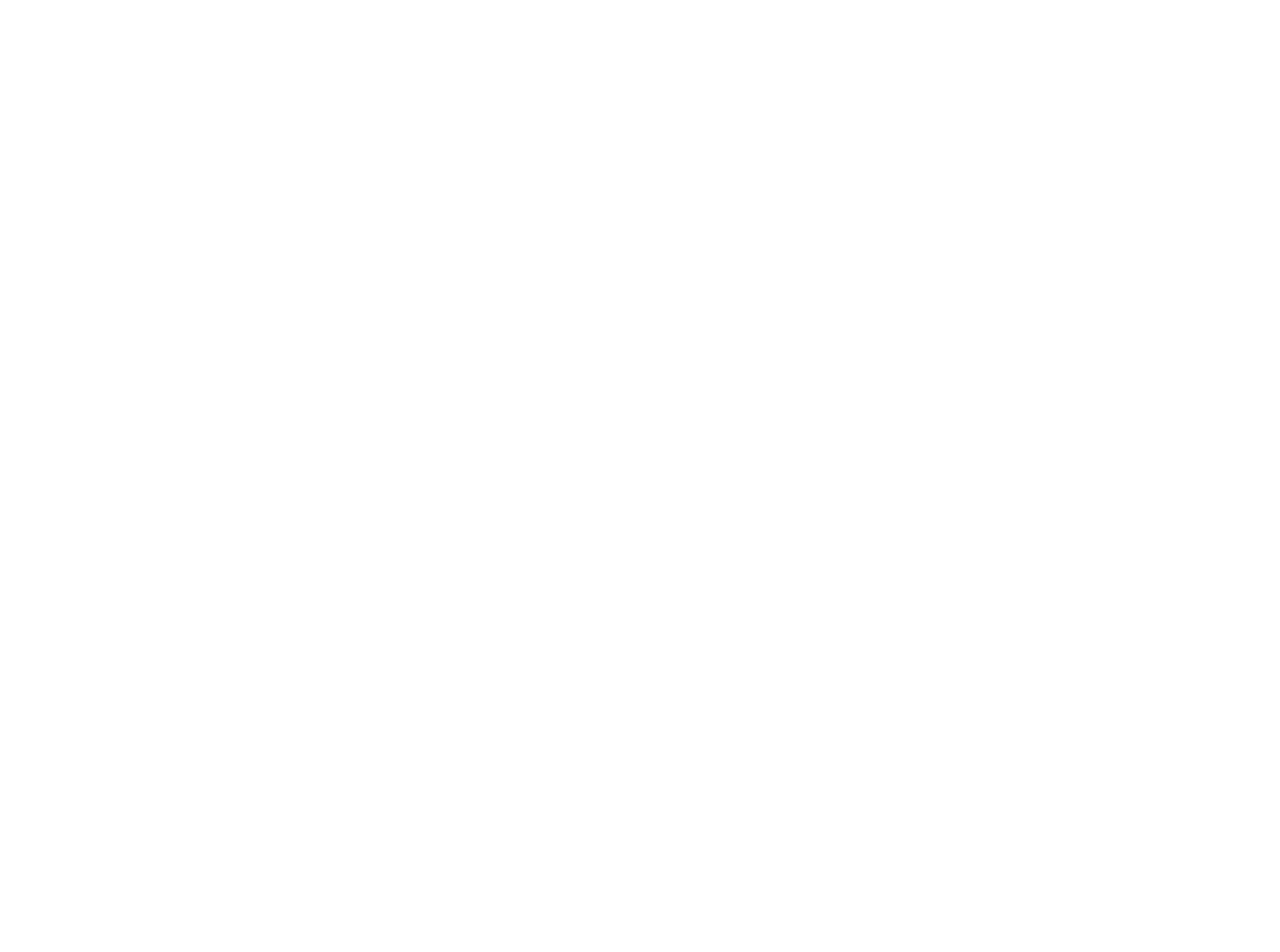
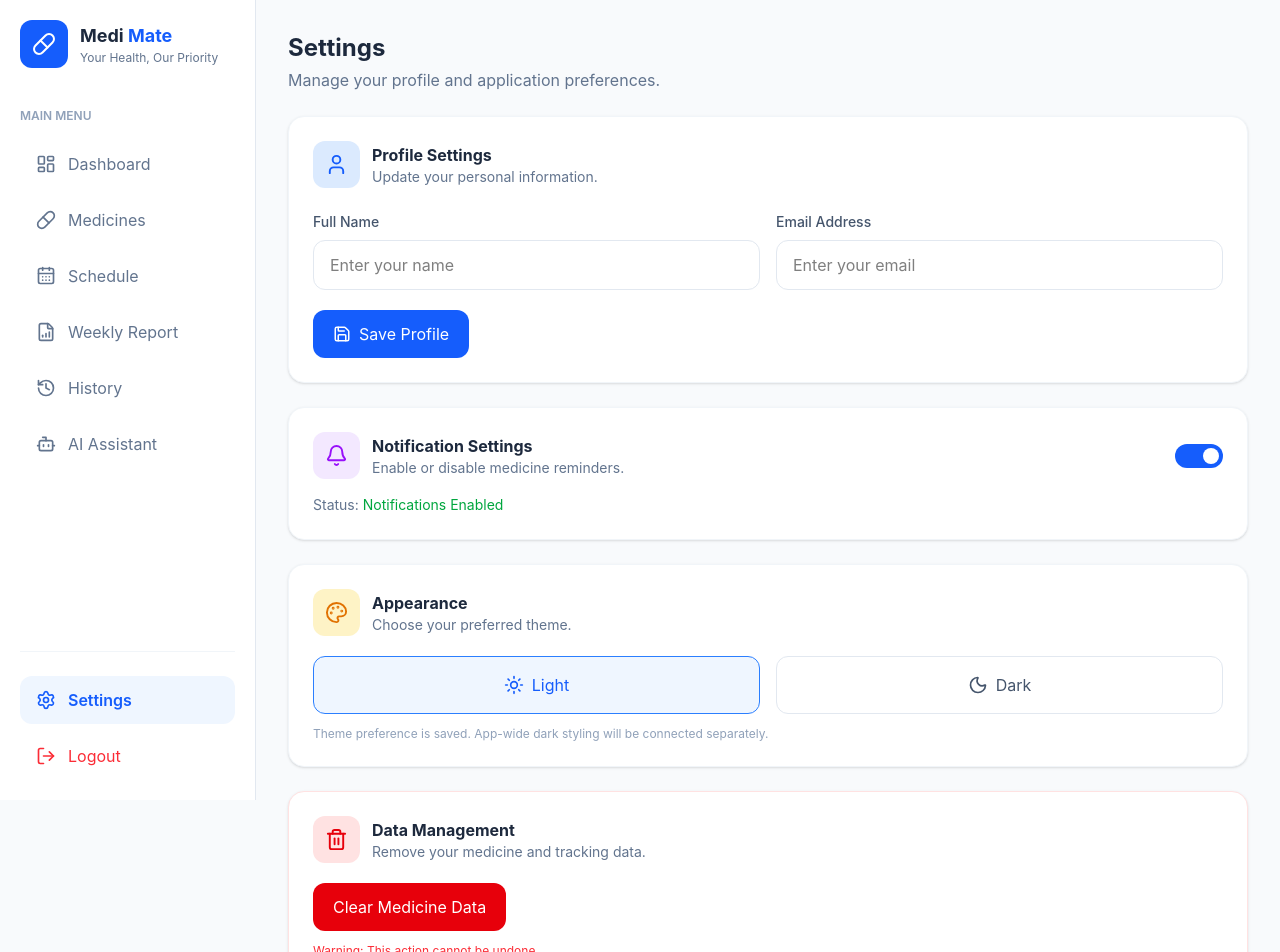
Before and after one commit to krishna45kumar/MediMate, a React (Vite) app in the folder frontend/: page /settings in a window 1280 px wide. Before the commit this address had no page. Shown: the top 952 px of the page. Before the commit the page ends 800 px from the top, so only its background shows below. Built offline with nearby package versions, Linux system fonts and the light colour scheme.

Commit message:
Profile Settings

```diff
--- a/frontend/src/App.jsx
+++ b/frontend/src/App.jsx
@@ -8,6 +8,7 @@ import WeeklyReport from "./pages/WeeklyReport";
 import DashboardLayout from "./components/DashboardLayout";
 import Schedule from "./pages/Schedule";
 import History from "./pages/History";
+import Settings from "./pages/Settings";
 
 function App() {
   return (
@@ -57,6 +58,14 @@ function App() {
     </DashboardLayout>
   }
 />
+<Route
+  path="/settings"
+  element={
+    <DashboardLayout>
+      <Settings />
+    </DashboardLayout>
+  }
+/>
       </Routes>
     </BrowserRouter>
   );
--- a/frontend/src/components/Sidebar.jsx
+++ b/frontend/src/components/Sidebar.jsx
@@ -101,13 +101,19 @@ function Sidebar() {
             {/* Bottom menu */}
             <div className="mt-auto pt-6 border-t border-slate-100 flex flex-col gap-2">
 
-                <button
-                    type="button"
-                    className="flex items-center gap-3 px-4 py-3 rounded-xl text-slate-500 hover:bg-slate-50"
-                >
-                    <Settings size={20} />
-                    <span>Settings</span>
-                </button>
+               <NavLink
+  to="/settings"
+  className={({ isActive }) =>
+    `flex items-center gap-3 px-4 py-3 rounded-xl transition ${
+      isActive
+        ? "bg-blue-50 text-blue-600 font-semibold"
+        : "text-slate-500 hover:bg-slate-50 hover:text-slate-800"
+    }`
+  }
+>
+  <Settings size={20} />
+  <span>Settings</span>
+</NavLink>
 
                 <button
                     type="button"
--- a/frontend/src/pages/Dashboard.jsx
+++ b/frontend/src/pages/Dashboard.jsx
@@ -172,8 +172,17 @@ useEffect(() => {
 useEffect(() => {
   let intervalId;
   let isActive = true;
+async function startReminders() {
 
-  async function startReminders() {
+    // Check Notification Setting
+    const notificationsEnabled =
+      localStorage.getItem("medicineNotificationsEnabled") !== "false";
+
+    if (!notificationsEnabled) {
+      console.log("Medicine notifications are disabled in Settings.");
+      return;
+    }
+
     if (!("Notification" in window)) {
       console.log("Browser notifications are not supported.");
       return;
--- /dev/null
+++ b/frontend/src/pages/Settings.jsx
@@ -0,0 +1,276 @@
+
+import { useEffect, useState } from "react";
+import {
+  User,
+  Bell,
+  Palette,
+  Trash2,
+  Save,
+  Moon,
+  Sun,
+} from "lucide-react";
+
+function Settings() {
+  const [profile, setProfile] = useState({
+    name: "",
+    email: "",
+  });
+
+  const [notifications, setNotifications] = useState(true);
+  const [theme, setTheme] = useState("Light");
+
+  useEffect(() => {
+    try {
+      const savedProfile = JSON.parse(
+        localStorage.getItem("userProfile") || "{}"
+      );
+
+      setProfile({
+        name: savedProfile.name || "",
+        email: savedProfile.email || "",
+      });
+
+      setNotifications(
+        localStorage.getItem("medicineNotificationsEnabled") !== "false"
+      );
+
+      setTheme(localStorage.getItem("medimateTheme") || "Light");
+    } catch (error) {
+      console.error("Settings loading error:", error);
+    }
+  }, []);
+
+  function saveProfile() {
+    localStorage.setItem("userProfile", JSON.stringify(profile));
+    alert("Profile saved successfully!");
+  }
+
+  function toggleNotifications() {
+    const updatedValue = !notifications;
+
+    setNotifications(updatedValue);
+
+    localStorage.setItem(
+      "medicineNotificationsEnabled",
+      String(updatedValue)
+    );
+  }
+
+  function changeTheme(value) {
+    setTheme(value);
+    localStorage.setItem("medimateTheme", value);
+    document.documentElement.dataset.theme = value.toLowerCase();
+  }
+
+  function clearMedicineData() {
+    const confirmed = window.confirm(
+      "Are you sure? This will permanently delete your medicines and tracking history."
+    );
+
+    if (!confirmed) return;
+
+    const keysToDelete = [
+      "medicines",
+      "medicineDoseHistory",
+      "takenDoses",
+      "doseTrackingDate",
+      "weeklyMedicineHistory",
+    ];
+
+    keysToDelete.forEach((key) => localStorage.removeItem(key));
+
+    Object.keys(localStorage).forEach((key) => {
+      if (key.startsWith("notifiedReminders-")) {
+        localStorage.removeItem(key);
+      }
+    });
+
+    alert("Medicine data cleared successfully!");
+    window.location.assign("/dashboard");
+  }
+
+  return (
+    <div className="space-y-6">
+      <div>
+        <h1 className="text-2xl font-bold text-slate-800">
+          Settings
+        </h1>
+        <p className="text-slate-500 mt-1">
+          Manage your profile and application preferences.
+        </p>
+      </div>
+
+      {/* Profile Settings */}
+      <div className="bg-white rounded-2xl border border-slate-100 p-6 shadow-sm">
+        <div className="flex items-center gap-3 mb-6">
+          <div className="p-3 rounded-xl bg-blue-100 text-blue-600">
+            <User size={23} />
+          </div>
+
+          <div>
+            <h2 className="font-bold text-slate-800">Profile Settings</h2>
+            <p className="text-sm text-slate-500">
+              Update your personal information.
+            </p>
+          </div>
+        </div>
+
+        <div className="grid grid-cols-1 md:grid-cols-2 gap-4">
+          <div>
+            <label className="block text-sm font-medium text-slate-600 mb-2">
+              Full Name
+            </label>
+
+            <input
+              type="text"
+              value={profile.name}
+              onChange={(e) =>
+                setProfile({ ...profile, name: e.target.value })
+              }
+              placeholder="Enter your name"
+              className="w-full border border-slate-200 rounded-xl px-4 py-3 outline-none focus:border-blue-500"
+            />
+          </div>
+
+          <div>
+            <label className="block text-sm font-medium text-slate-600 mb-2">
+              Email Address
+            </label>
+
+            <input
+              type="email"
+              value={profile.email}
+              onChange={(e) =>
+                setProfile({ ...profile, email: e.target.value })
+              }
+              placeholder="Enter your email"
+              className="w-full border border-slate-200 rounded-xl px-4 py-3 outline-none focus:border-blue-500"
+            />
+          </div>
+        </div>
+
+        <button
+          onClick={saveProfile}
+          className="mt-5 flex items-center gap-2 bg-blue-600 text-white px-5 py-3 rounded-xl hover:bg-blue-700"
+        >
+          <Save size={18} />
+          Save Profile
+        </button>
+      </div>
+
+      {/* Notification Settings */}
+      <div className="bg-white rounded-2xl border border-slate-100 p-6 shadow-sm">
+        <div className="flex items-center gap-3">
+          <div className="p-3 rounded-xl bg-purple-100 text-purple-600">
+            <Bell size={23} />
+          </div>
+
+          <div className="flex-1">
+            <h2 className="font-bold text-slate-800">
+              Notification Settings
+            </h2>
+            <p className="text-sm text-slate-500">
+              Enable or disable medicine reminders.
+            </p>
+          </div>
+
+          <button
+            type="button"
+            onClick={toggleNotifications}
+            className={`relative w-12 h-6 rounded-full transition ${
+              notifications ? "bg-blue-600" : "bg-slate-300"
+            }`}
+          >
+            <span
+              className={`absolute top-1 w-4 h-4 bg-white rounded-full transition ${
+                notifications ? "left-7" : "left-1"
+              }`}
+            />
+          </button>
+        </div>
+
+        <p className="text-sm mt-4 text-slate-500">
+          Status:{" "}
+          <span className={notifications ? "text-green-600" : "text-red-600"}>
+            {notifications ? "Notifications Enabled" : "Notifications Disabled"}
+          </span>
+        </p>
+      </div>
+
+      {/* Appearance Settings */}
+      <div className="bg-white rounded-2xl border border-slate-100 p-6 shadow-sm">
+        <div className="flex items-center gap-3 mb-5">
+          <div className="p-3 rounded-xl bg-amber-100 text-amber-600">
+            <Palette size={23} />
+          </div>
+
+          <div>
+            <h2 className="font-bold text-slate-800">Appearance</h2>
+            <p className="text-sm text-slate-500">
+              Choose your preferred theme.
+            </p>
+          </div>
+        </div>
+
+        <div className="grid grid-cols-2 gap-4">
+          <button
+            onClick={() => changeTheme("Light")}
+            className={`border rounded-xl p-4 flex items-center justify-center gap-2 ${
+              theme === "Light"
+                ? "border-blue-500 bg-blue-50 text-blue-600"
+                : "border-slate-200 text-slate-600"
+            }`}
+          >
+            <Sun size={20} />
+            Light
+          </button>
+
+          <button
+            onClick={() => changeTheme("Dark")}
+            className={`border rounded-xl p-4 flex items-center justify-center gap-2 ${
+              theme === "Dark"
+                ? "border-blue-500 bg-blue-50 text-blue-600"
+                : "border-slate-200 text-slate-600"
+            }`}
+          >
+            <Moon size={20} />
+            Dark
+          </button>
+        </div>
+
+        <p className="text-xs text-slate-400 mt-3">
+          Theme preference is saved. App-wide dark styling will be connected separately.
+        </p>
+      </div>
+
+      {/* Data Management */}
+      <div className="bg-white rounded-2xl border border-red-100 p-6 shadow-sm">
+        <div className="flex items-center gap-3 mb-5">
+          <div className="p-3 rounded-xl bg-red-100 text-red-600">
+            <Trash2 size={23} />
+          </div>
+
+          <div>
+            <h2 className="font-bold text-slate-800">Data Management</h2>
+            <p className="text-sm text-slate-500">
+              Remove your medicine and tracking data.
+            </p>
+          </div>
+        </div>
+
+        <button
+          onClick={clearMedicineData}
+          className="bg-red-600 text-white px-5 py-3 rounded-xl hover:bg-red-700"
+        >
+          Clear Medicine Data
+        </button>
+
+        <p className="text-xs text-red-500 mt-3">
+          Warning: This action cannot be undone.
+        </p>
+      </div>
+    </div>
+  );
+}
+
+export default Settings;
```
Also changed, not shown: frontend/src/pages/Schedule.jsx (+96 -84 lines).
